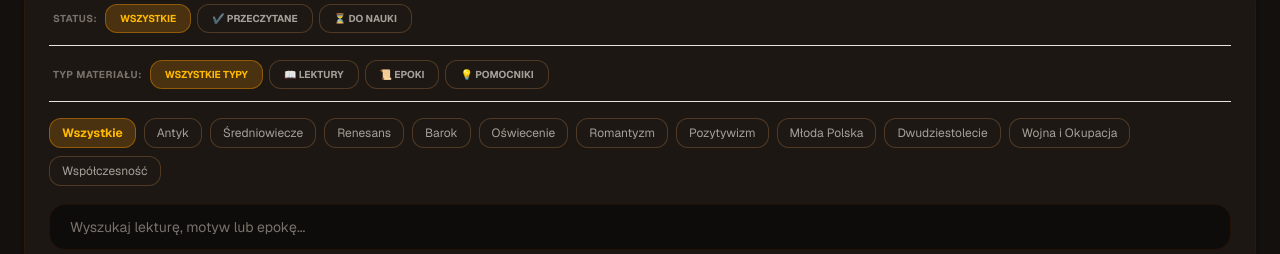
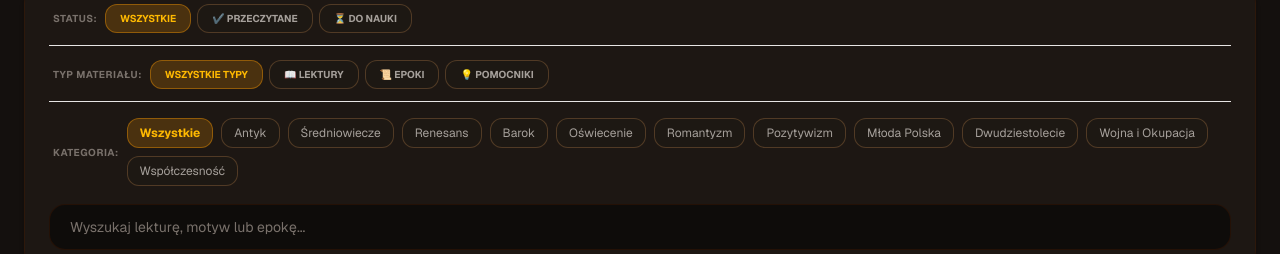
Before and after one commit to skapon6/Matura-Notatki, a Next.js app: page /notes in a window 1280 px wide. Shown: the part 118-372 px from the top of the page. Built offline with nearby package versions, Linux system fonts and the light colour scheme; no server answers; the database is empty.

Commit message:
fix motywu w notatkach 2

```diff
--- a/app/notes/NotesClientView.tsx
+++ b/app/notes/NotesClientView.tsx
@@ -301,13 +301,27 @@ export default function NotesClientView({ initialNotes }: { initialNotes: any[]
             </div>
           </div>
 
-          {/* 🎯 3. FILTR EPOK */}
-          <div className="flex flex-wrap gap-2 pt-0.5">
-            {eras.map((era) => (
-              <button key={era} onClick={() => { playSound("click"); setSelectedEra(era); }} className={`text-xs px-3 py-1.5 rounded-xl border transition-all cursor-pointer ${selectedEra === era ? "bg-amber-500/20 text-amber-400 border-amber-500/40 font-bold" : `border ${currentTheme.btnBorder} ${currentTheme.cardBg} ${currentTheme.subText} hover:text-stone-200`}`}>{era}</button>
-            ))}
+         {/* 🎯 3. FILTR EPOK (KATEGORIA) */}
+          <div className="flex flex-col sm:flex-row sm:items-center gap-2 pt-0.5">
+            <span className="text-[10px] text-stone-500 font-bold uppercase tracking-wider pl-1 shrink-0">
+              Kategoria:
+            </span>
+            <div className="flex flex-wrap gap-2">
+              {eras.map((era) => (
+                <button
+                  key={era}
+                  onClick={() => { playSound("click"); setSelectedEra(era); }}
+                  className={`text-xs px-3 py-1.5 rounded-xl border transition-all cursor-pointer ${
+                    selectedEra === era
+                      ? "bg-amber-500/20 text-amber-400 border-amber-500/40 font-bold"
+                      : `border ${currentTheme.btnBorder} ${currentTheme.cardBg} ${currentTheme.subText} hover:text-stone-200`
+                  }`}
+                >
+                  {era}
+                </button>
+              ))}
+            </div>
           </div>
-
           {/* WYSZUKIWARKA */}
           <input
             type="text"
```
